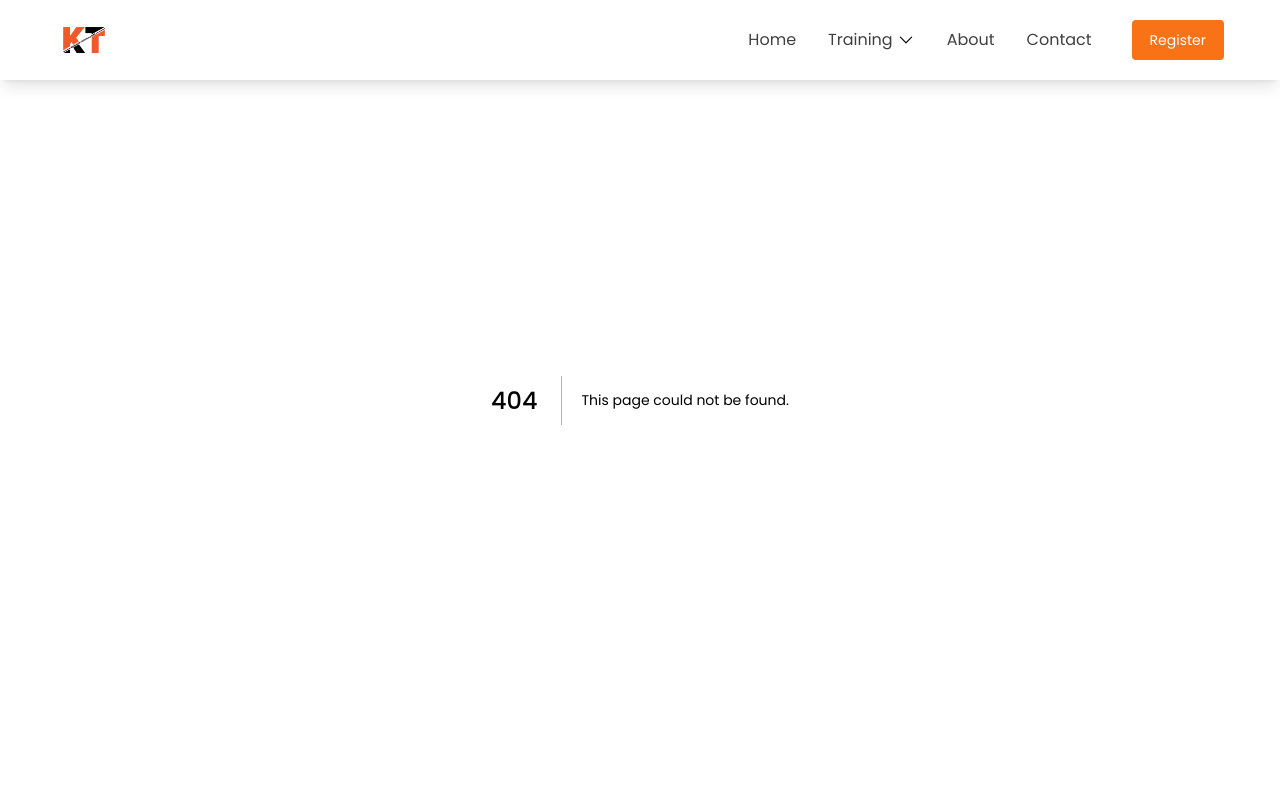
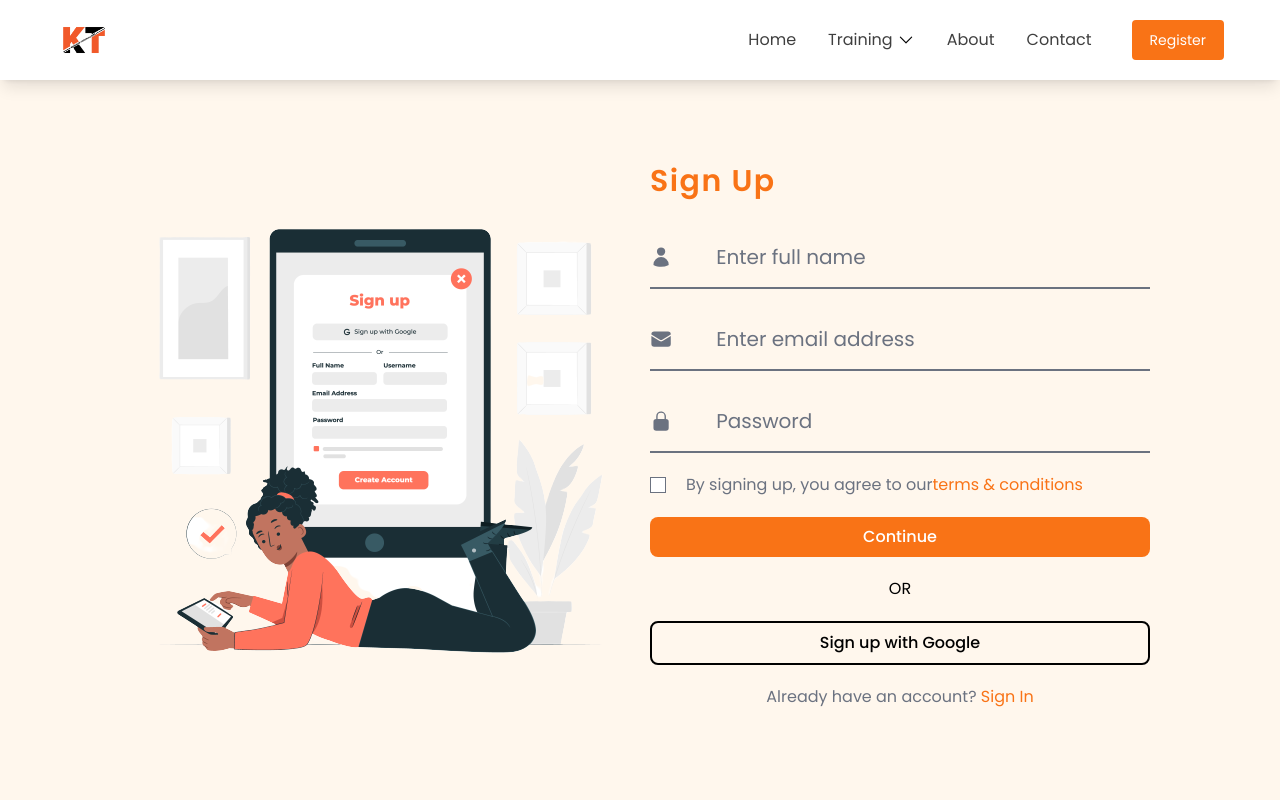
Before and after one commit to pauldevcodes/kingship-tech-v1, a Next.js app: page /signup in a window 1280 px wide. Before the commit this address had no page. Shown: the top 800 px of the page. Built offline with nearby package versions, Linux system fonts and the light colour scheme.

Commit message:
signup&signin

```diff
--- /dev/null
+++ b/src/app/register/page.jsx
@@ -0,0 +1,44 @@
+import Link from "next/link";
+import Image from "next/image";
+// images
+import register from '../../../public/images/register.png'
+
+const Welcome = () => {
+    return (
+        <section className=' bg-orange-50 min-h-screen flex flex-col justify-center items-center px-5 pt-24 md:px-14'>
+            <div className=' grid grid-cols-1 lg:grid-cols-2 lg:gap-x-5 lg:items-center lg:max-w-screen-lg lg:mx-auto'>
+                <div>
+                    <Image src={register} alt="" />
+                </div>
+                <div className=' flex flex-col'>
+                    <h1 className=' text-3xl text-center text-orange-500 font-semibold tracking-wider mb-2 lg:text-start'>
+                        Welcome
+                    </h1>
+                    <p className=' text-sm text-center mb-5 opacity-75 lg:text-start lg:text-base'>
+                        Your journey in the cyber field begins here
+                    </p>
+                    <div className=' flex flex-col items-center gap-y-5'>
+                        <Link
+                            href="signup"
+                            className=' bg-orange-500 w-full py-2 rounded-lg text-center border-2 border-orange-500'
+                        >
+                            <button className=' text-white'>
+                                Get Started
+                            </button>
+                        </Link>
+                        {/* <Link
+                        to="signin"
+                        className=' bg-transparent w-full py-2 rounded-lg border-2 border-orange-500 duration-200 ease-in-out text-center text-orange-500 lg:hover:text-white lg:hover:bg-orange-500'
+                    >
+                        <button>
+                            Already have an account
+                        </button>
+                    </Link> */}
+                    </div>
+                </div>
+            </div>
+        </section>
+    );
+}
+
+export default Welcome;
--- /dev/null
+++ b/src/app/signin/page.jsx
@@ -0,0 +1,50 @@
+import Link from 'next/link'
+import Image from 'next/image'
+// library
+import { EnvelopeIcon, LockClosedIcon } from '@heroicons/react/24/solid'
+
+import signin from '../../../public/images/signin.png'
+
+const Signin = () => {
+
+    return (
+        <section className=' bg-orange-50 min-h-screen flex flex-col justify-center items-center px-5 pt-28 md:px-14'>
+            <div className=' grid grid-cols-1 gap-y-5 lg:grid-cols-2 lg:gap-x-5 lg:items-center lg:max-w-screen-lg lg:mx-auto'>
+                <div>
+                    <Image src={signin} alt="signin" />
+                </div>
+                <div className=' flex flex-col gap-y-5'>
+                    <h1 className=' text-3xl text-center text-orange-500 font-semibold tracking-wider mb-2 lg:text-start'>
+                        Sign In
+                    </h1>
+
+                    <form
+                        className=' flex flex-col items-center gap-y-5'
+                    >
+                        <div className=' flex flex-row items-center gap-x-8 border-b-2 border-gray-500 py-2 w-full'>
+                            <EnvelopeIcon width={25} className=' text-gray-500' />
+                            <input type="email" className=' bg-transparent border-0 text-xl text-gray-500 w-full focus:outline-0' placeholder='Enter email address' />
+                        </div>
+                        <div className=' flex flex-row items-center gap-x-8 border-b-2 border-gray-500 py-2 w-full'>
+                            <LockClosedIcon width={25} className=' text-gray-500' />
+                            <input type="password" className=' bg-transparent border-0 text-xl text-gray-500 w-full focus:outline-0' placeholder='Password' />
+                        </div>
+                        <button className=' bg-orange-500 py-2 rounded-lg text-white font-medium mt-10 w-full lg:hover:bg-opacity-90'>
+                            Login
+                        </button>
+                        <span>OR</span>
+                        <button className=' bg-transparent border-solid border-2 border-black py-2 rounded-lg text-black font-medium w-full duration-200 ease-in-out lg:hover:bg-black lg:hover:text-white'>
+                            Sign in with Google
+                        </button>
+                    </form>
+
+                    <p className=' text-sm text-gray-500 text-center lg:text-base'>
+                        Don't have an account? <Link href="signup" className=' text-orange-500'>Sign Up</Link>
+                    </p>
+                </div>
+            </div>
+        </section>
+    );
+}
+
+export default Signin;
--- /dev/null
+++ b/src/app/signup/page.jsx
@@ -0,0 +1,64 @@
+import Link from 'next/link'
+import Image from 'next/image'
+import { UserIcon, EnvelopeIcon, LockClosedIcon } from '@heroicons/react/24/solid'
+
+import signup from '../../../public/images/signup.png'
+
+const Signup = () => {
+    return (
+        <section className=' bg-orange-50 min-h-screen flex flex-col justify-center items-center px-5 pt-28 md:px-14'>
+            <div className=' grid grid-cols-1 gap-y-5 mb-10 lg:grid-cols-2 lg:gap-x-5 lg:items-center lg:max-w-screen-lg lg:mx-auto'>
+                <div>
+                    <Image src={signup} alt="signup" />
+                </div>
+                <div className=' flex flex-col gap-y-5'>
+                    <h1 className=' text-3xl text-center text-orange-500 font-semibold tracking-wider mb-2 lg:text-start'>
+                        Sign Up
+                    </h1>
+
+                    <form
+                        className=' flex flex-col items-center gap-y-5'
+                    >
+                        <div className=' flex flex-row items-center gap-x-8 border-b-2 border-gray-500 py-2 w-full'>
+                            <UserIcon width={25} className=' text-gray-500' />
+                            <input type="text" className=' bg-transparent border-0 text-xl text-gray-500 w-full focus:outline-0' placeholder='Enter full name' />
+                        </div>
+                        <div className=' flex flex-row items-center gap-x-8 border-b-2 border-gray-500 py-2 w-full'>
+                            <EnvelopeIcon width={25} className=' text-gray-500' />
+                            <input type="email" className=' bg-transparent border-0 text-xl text-gray-500 w-full focus:outline-0' placeholder='Enter email address' />
+                        </div>
+                        <div className=' flex flex-row items-center gap-x-8 border-b-2 border-gray-500 py-2 w-full'>
+                            <LockClosedIcon width={25} className=' text-gray-500' />
+                            <input type="password" className=' bg-transparent border-0 text-xl text-gray-500 w-full focus:outline-0' placeholder='Password' />
+                        </div>
+                        <div className=' flex items-center gap-x-5 place-self-start'>
+                            <input type="checkbox" className=' form-checkbox' name='checkbox' required />
+                            <label htmlFor='checkbox' className=' text-sm lg:text-base text-gray-500'>
+                                By signing up, you agree to our
+                                <Link
+                                    href="/"
+                                    className=' text-orange-500'
+                                >
+                                    terms & conditions
+                                </Link>
+                            </label>
+                        </div>
+                        <button className=' bg-orange-500 py-2 rounded-lg text-white font-medium w-full lg:hover:bg-opacity-90'>
+                            Continue
+                        </button>
+                        <span>OR</span>
+                        <button className=' bg-transparent border-solid border-2 border-black py-2 rounded-lg text-black font-medium w-full duration-200 ease-in-out lg:hover:bg-black lg:hover:text-white'>
+                            Sign up with Google
+                        </button>
+                    </form>
+
+                    <p className=' text-sm text-gray-500 text-center lg:text-base'>
+                        Already have an account? <Link href="signin" className=' text-orange-500'>Sign In</Link>
+                    </p>
+                </div>
+            </div>
+        </section>
+    );
+}
+
+export default Signup;
```
